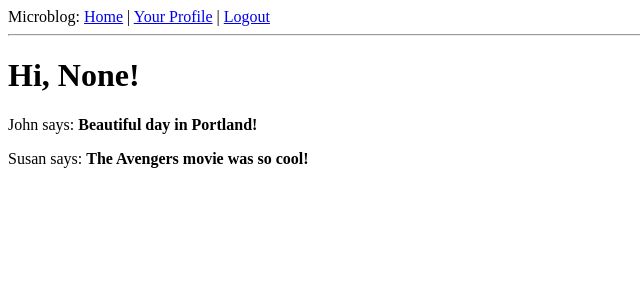
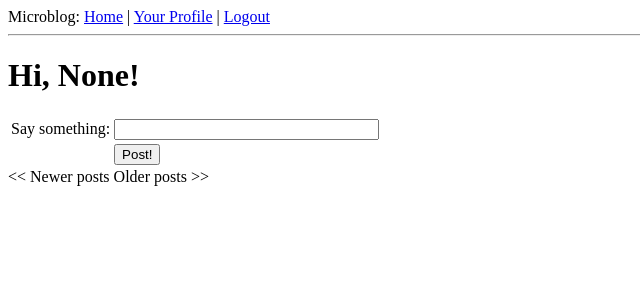
Before and after one commit to abunuwas/flask-tutorial, a Flask app: page / in a window 1280 px wide. Shown: the top 300 px of the page, without its empty margins (0-640 px from the left). Run offline with Flask 2, Linux system fonts and the light colour scheme; a user stored in the database is signed in; data comes from the database, SQL or seed files in the repository; data that the repository does not hold is empty.

Commit message:
Include pagination of posts

```diff
--- a/app/templates/index.html
+++ b/app/templates/index.html
@@ -1,12 +1,28 @@
 {% extends "base.html" %}
 {% block content %}
-    <h1>Hi, {{ user.nickname }}!</h1>
-    {% for post in posts %}
-    <div>
-        <p>
-            {{ post.author.nickname }} says:
-            <b>{{ post.body }}</b>
-        </p>
-    </div>
-{% endfor %}
+    <h1>Hi, {{ g.user.nickname }}!</h1>
+    <form action="" method="post" name="post">
+        {{ form.hidden_tag() }}
+        <table>
+            <tr>
+                <td>Say something:</td>
+                <td>{{ form.post(size=30, maxlength=140) }}</td>
+                <td>
+                    {% for error in form.post.errors %}
+                        <span style="color: red;">[ {{ error }} ]</span><br>
+                    {% endfor %}
+                </td>
+            </tr>
+            <tr>
+                <td></td>
+                <td><input type="submit" value="Post!"></td>
+                <td></td>
+            </tr>
+        </table>
+    </form>
+<!-- posts is a Paginate object -->
+    {% for post in posts.items %}
+        {% include 'post.html' %}
+    {% endfor %}
+    {% include 'posts_paginate.html' %}
 {% endblock %}
--- a/app/templates/post.html
+++ b/app/templates/post.html
@@ -2,8 +2,9 @@
     <tr valign="top">
         <td><img src="{{ post.author.avatar(50) }}"></td>
         <td>
-            <i>{{ post.author.nickname }} says:</i><br>
-            {{ post.body }}
+            <i>{{ post.author.nickname }} said:</i><br>
+            <small><i>{{ post.timestamp }}</i></small>
+            <div>{{ post.body }}</div>
         </td>
     </tr>
 </table>
--- /dev/null
+++ b/app/templates/posts_paginate.html
@@ -0,0 +1,10 @@
+{% if posts.has_prev %}
+    <a href="{{ url_for('index', page=posts.prev_num) }}">&lt;&lt; Newer posts</a>
+{% else %}
+    &lt;&lt; Newer posts
+{% endif %}
+{% if posts.has_next %}
+    <a href="{{ url_for('index', page=posts.next_num) }}">Older posts &gt;&gt;</a>
+{% else %}
+    Older posts &gt;&gt;
+{% endif %}
--- a/app/templates/user.html
+++ b/app/templates/user.html
@@ -11,7 +11,7 @@
                 {% if user.last_seen %}<p><i>Last seen on: {{ user.last_seen }}</i></p>{% endif %}
                 <p>
                     {{ user.followers.count() }} followers |
-                    {{ user.followed.count() }} following |
+                    {{ user.followed.count() - 1 }} following |
                     {% if user.id == g.user.id %}
                         <a href="{{ url_for('edit') }}">Edit your profile</a>
                     {% elif not g.user.is_following(user) %}
@@ -25,7 +25,8 @@
         </tr>
     </table>
     <hr>
-    {% for post in posts %}
+    {% for post in posts.items %}
         {% include 'post.html' %}
     {% endfor %}
+    {% include 'posts_paginate.html' %}
 {% endblock %}
--- a/app/views.py
+++ b/app/views.py
@@ -15,8 +15,10 @@
                          )
 
 from app import app, db, lm, oid
-from .forms import LoginForm, EditForm
-from .models import User
+from .forms import LoginForm, EditForm, PostForm
+from .models import User, Post
+
+from config import POSTS_PER_PAGE
 
 
 logger = logging.getLogger(__name__)
@@ -42,24 +44,22 @@
         db.session.commit()
 
 
-@app.route('/')
-@app.route('/index')
+@app.route('/', methods=['GET', 'POST'])
+@app.route('/index', methods=['GET', 'POST'])
+@app.route('/index/<int:page>', methods=['GET', 'POST'])
 @login_required
-def index():
-    user = g.user
-    posts = [
-        {
-            'author': {'nickname': 'John'},
-            'body': 'Beautiful day in Portland!'
-        },
-        {
-            'author': {'nickname': 'Susan'},
-            'body': 'The Avengers movie was so cool!'
-        }
-    ]
+def index(page=1):
+    form = PostForm()
+    if form.validate_on_submit():
+        post = Post(body=form.post.data, timestamp=datetime.utcnow(), author=g.user)
+        db.session.add(post)
+        db.session.commit()
+        flash('Your post is now live!')
+        return redirect(url_for('index'))
+    posts = g.user.followed_posts().paginate(page, POSTS_PER_PAGE, False)
     return render_template('index.html',
                            title='Home',
-                           user=user,
+                           form=form,
                            posts=posts)
 
 
@@ -114,16 +114,14 @@
 
 
 @app.route('/user/<nickname>')
+@app.route('/user/<nickname>/<int:page>')
 @login_required
-def user(nickname):
+def user(nickname, page=1):
     user = User.query.filter_by(nickname=nickname).first()
-    if user == None:
+    if not user:
         flash('User %s not found.' % nickname)
         return redirect(url_for('index'))
-    posts = [
-        {'author': user, 'body': 'Test post#1'},
-        {'author': user, 'body': 'Test post #2'}
-    ]
+    posts = user.posts.paginate(page, POSTS_PER_PAGE, False)
     return render_template('user.html',
                            user=user,
                            posts=posts)
--- a/config.py
+++ b/config.py
@@ -15,3 +15,6 @@
     {'name': 'Flickr', 'url': 'http://www.flickr.com/<username>'},
     {'name': 'MyOpenID', 'url': 'https://www.myopenid.com'}
 ]
+
+# pagination
+POSTS_PER_PAGE = 3
```
